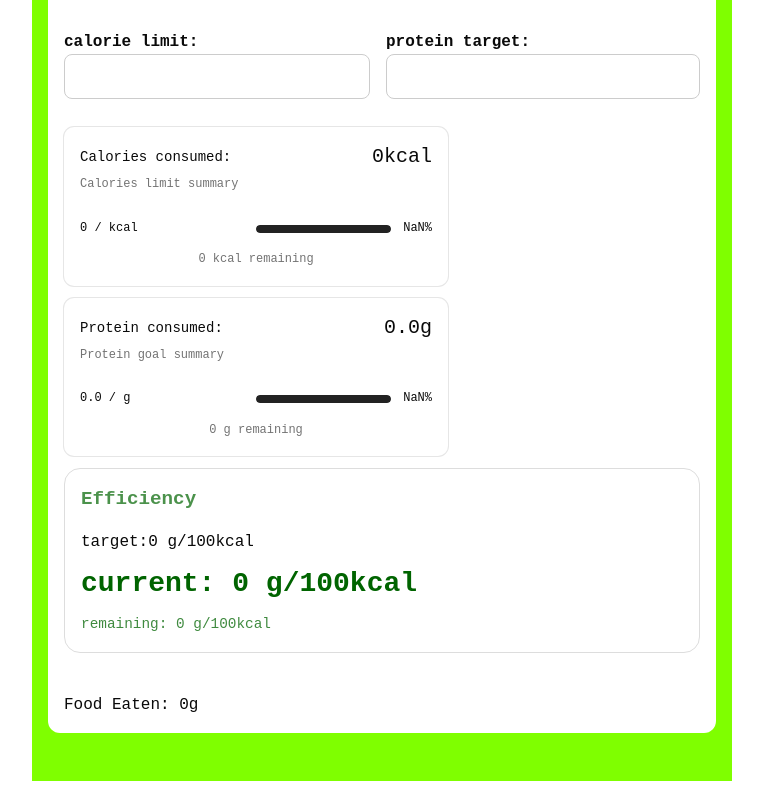
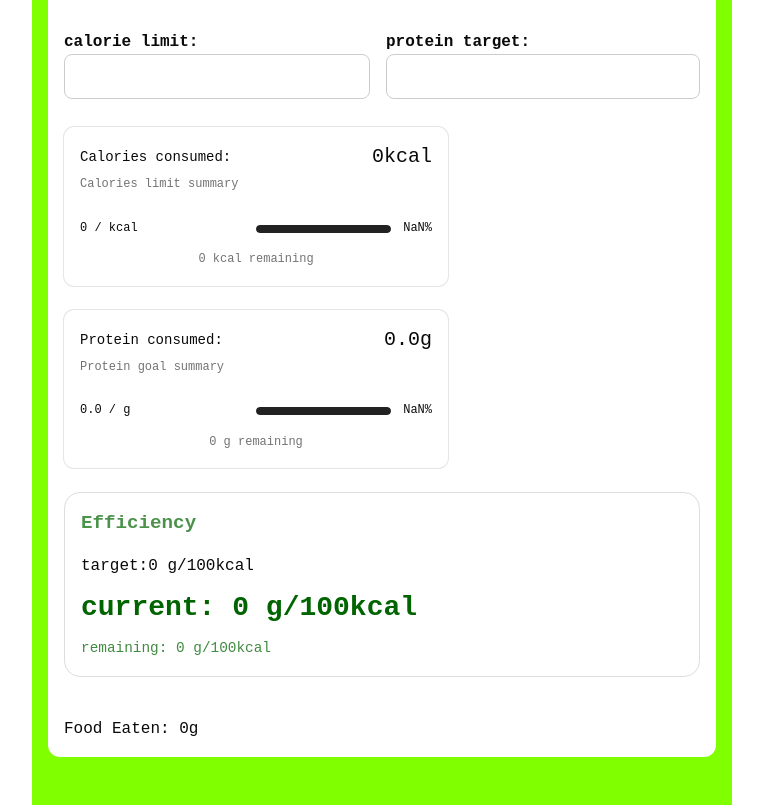
Before and after one commit to GrowYourOwnFreedom/protein-tracker, a React (Vite) app: page / in a window 1280 px wide. Shown: the part 840-1645 px from the top of the page, without its empty margins (258-1021 px from the left). Before the commit the page ends 1621 px from the top, so only its background shows below. Built offline with nearby package versions, Linux system fonts and the light colour scheme.

Commit message:
style totals card some more so borders are visible

```diff
--- a/src/TotalsPanel.jsx
+++ b/src/TotalsPanel.jsx
@@ -40,7 +40,7 @@
                     />
                 </label>
             </div>
-            <div className="flex flex-col gap-3">
+            <div className="flex flex-col gap-6">
                 <TargetCard
                     title={"Calories"}
                     current={calories.toFixed(0)}
```
